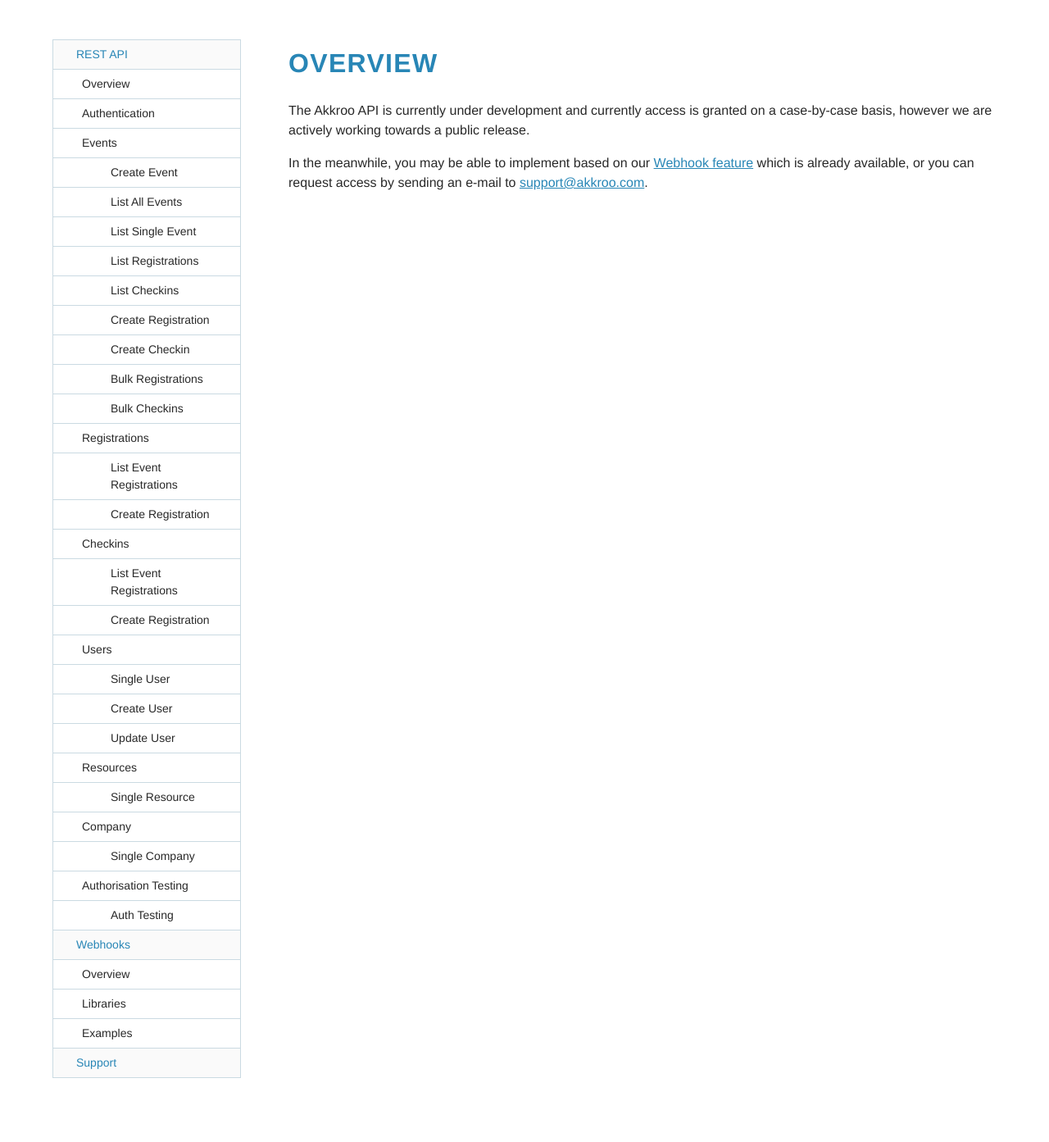
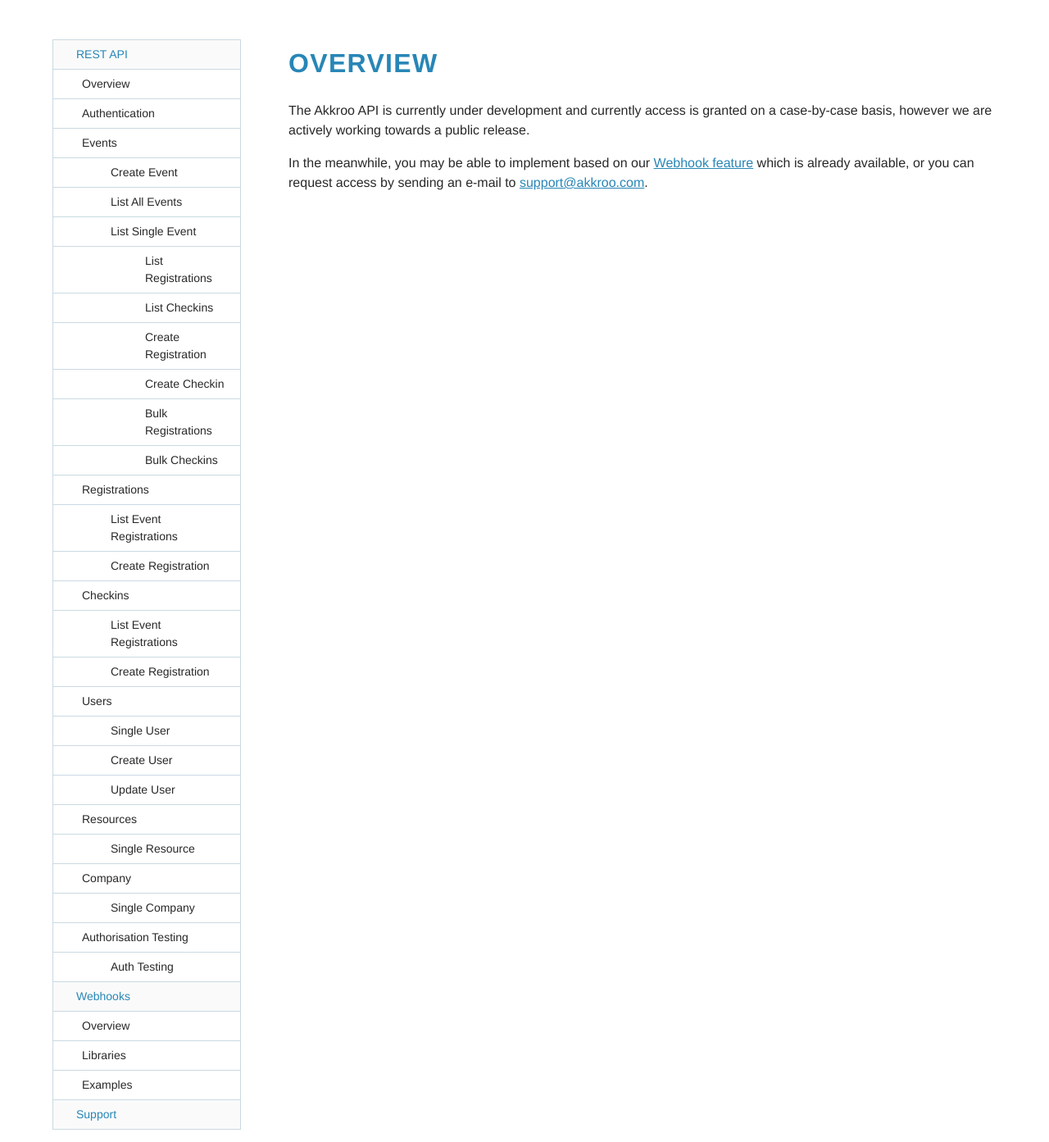
Before and after one commit to craigreid/docs, a Jekyll site: the page built from api/index.md, in a window 1280 px wide. Shown: the whole page at 82% size. Built offline with Jekyll 4.4.1, drawn with Linux system fonts in a browser that asks for light colours; before the commit the page ends 1330 px from its top, so only the background shows below that.

Commit message:
restyling navigation moving items into correct areas
Signed-off-by: Daniel Newns <dan@higgsdesign.com>

```diff
--- a/_layouts/page.html
+++ b/_layouts/page.html
@@ -11,7 +11,7 @@ layout: default
 				<li {% if page.url == '/api/authentication/index.html'  %} class="active" {% endif %}><a href="/docs/api/authentication">Authentication</a></li>
 				<li {% if page.url == '/api/events/index.html'  %} class="active" {% endif %}><a href="/docs/api/events">Events</a>
 					<ul>
-						<li><a href="">Create Event</a></li>
+						<li><a href="/docs/api/events#create_event">Create Event</a></li>
 						<li><a href="/docs/api/events#list_events">List All Events</a></li>
 						<li><a href="/docs/api/events#list_single_event">List Single Event</a>
 							<ul>
--- a/css/style.css
+++ b/css/style.css
@@ -88,12 +88,13 @@ nav li ul a {
 }
 nav li ul a:hover,
 nav li ul a:focus,
-nav li.active a  {
+nav li.active > a  {
 	background-color: #235a76;
 	color: #ffffff;
 }
-nav ul li  ul li ul li a { padding-left:5em!important; }
 
+nav ul li ul li ul li a { padding-left:5em!important; }
+nav ul li ul li ul li ul li a { padding-left:8em!important;}
 .endpoint-field-parameters {max-width: 100%; border-spacing: 0; width: 100%; margin-bottom: 24px; border-collapse: separate; border-radius: 1px; margin-top:24px; }
 .endpoint-field-parameters tr { background:#FBFBFB;}
 .endpoint-field-parameters td { padding: 18px 24px 6px 24px; border-right: 1px solid #e8e8e8;
```
